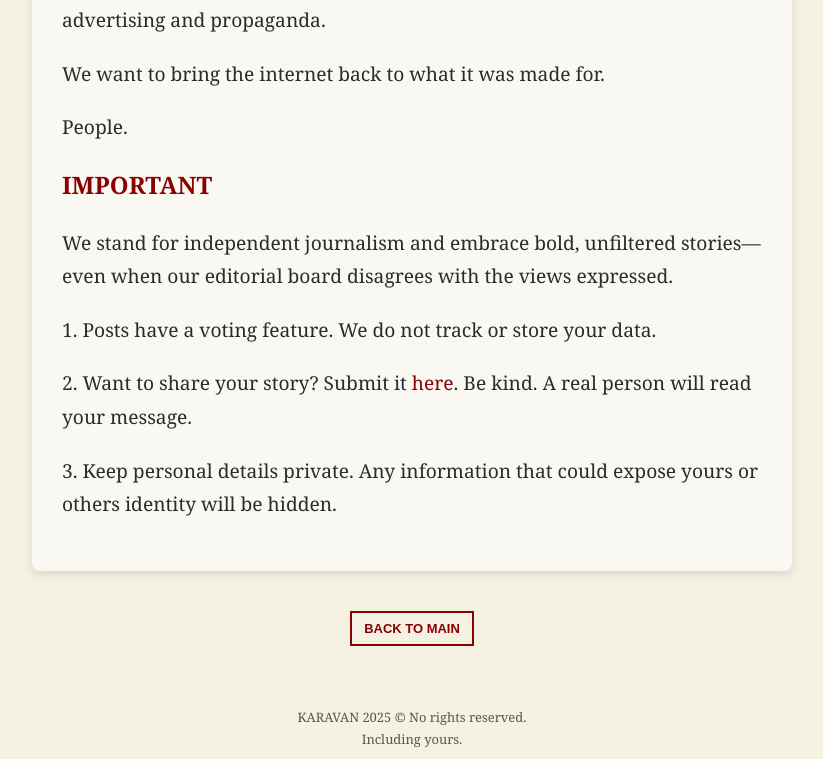
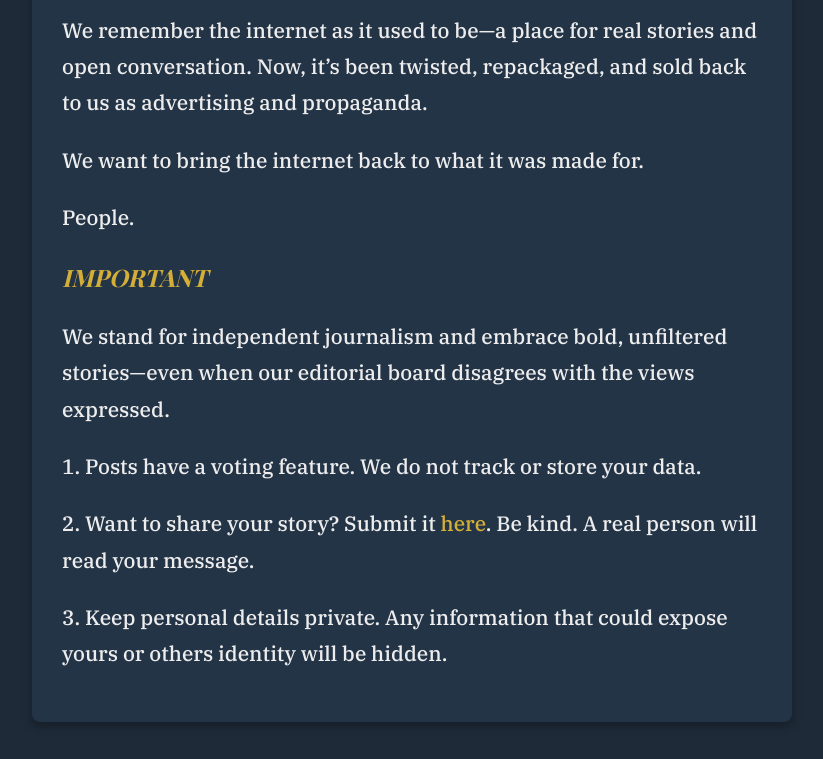
Before and after one commit to BluntSpeech/karavan, a plain HTML site: page about.html in a window 1280 px wide. Shown: the part 687-1446 px from the top of the page, without its empty margins (228-1051 px from the left). Drawn offline with nearby package versions, Linux system fonts and the light colour scheme.

Commit message:
Update about.html

```diff
--- a/about.html
+++ b/about.html
@@ -6,12 +6,14 @@
     <title>About Us - KARAVAN</title>
     <link rel="icon" href="favicon.png" type="image/png">
     <style>
+        @import url('https://fonts.googleapis.com/css2?family=Playfair+Display:wght@500;700&family=IBM+Plex+Serif:wght@500&display=swap');
+
         html, body {
             margin: 0;
             padding: 20px;
-            background: #F5F1E3;
-            color: #2B2B2B;
-            font-family: "Georgia", serif;
+            background: #1E2A38;
+            color: #EDEDED;
+            font-family: 'Playfair Display', serif;
             line-height: 1.75;
             text-align: left;
             max-width: 100vw;
@@ -28,29 +30,32 @@
         .content {
             max-width: 700px;
             margin: 0 auto;
-            background: #FAF8F2;
+            background: #243447;
             padding: 30px;
             border-radius: 8px;
-            box-shadow: 0 4px 10px rgba(0, 0, 0, 0.1);
+            box-shadow: 0 4px 10px rgba(0, 0, 0, 0.3);
         }
 
         h1 {
-            font-size: 2.5em;
-            color: #8B0000;
+            font-size: 2.7em;
+            color: #D4AF37;
             text-align: left;
             margin-bottom: 20px;
-            font-weight: bold;
+            font-weight: 700;
+            letter-spacing: 1px;
         }
 
         p {
-            font-size: 1.2em;
-            color: #2B2B2B;
+            font-size: 1.3em;
+            color: #EDEDED;
             margin-bottom: 20px;
+            font-family: 'IBM Plex Serif', serif;
         }
 
         .highlight {
-            color: #8B0000;
+            color: #D4AF37;
             font-weight: bold;
+            font-style: italic;
         }
 
         .final-block {
@@ -59,7 +64,7 @@
         }
 
         footer {
-            color: #555;
+            color: #AAA;
             font-size: 0.9em;
             margin-top: 40px;
             text-align: center;
@@ -73,10 +78,10 @@
                 max-width: 90%;
             }
             h1 {
-                font-size: 2em;
+                font-size: 2.3em;
             }
             p {
-                font-size: 1.1em;
+                font-size: 1.2em;
             }
             footer {
                 font-size: 0.8em;
@@ -85,10 +90,10 @@
 
         @media (max-width: 480px) {
             h1 {
-                font-size: 1.8em;
+                font-size: 2em;
             }
             p {
-                font-size: 1em;
+                font-size: 1.1em;
             }
             .content {
                 max-width: 95%;
@@ -114,30 +119,31 @@
 
         .back-button {
             background: none;
-            border: 2px solid #8B0000;
+            border: 2px solid #D4AF37;
             padding: 8px 12px;
             font-size: 0.9em;
             font-weight: bold;
-            color: #8B0000;
+            color: #D4AF37;
             cursor: pointer;
             transition: background 0.2s ease, color 0.2s ease;
             text-transform: uppercase;
+            letter-spacing: 1px;
         }
 
         .back-button:hover {
-            background: #8B0000;
-            color: #FAF8F2;
+            background: #D4AF37;
+            color: #1E2A38;
         }
 
         .rights-text {
             margin-top: 10px;
             text-align: center;
-            color: #555;
+            color: #AAA;
             font-size: 0.9em;
         }
 
-        a.red-link {
-            color: #8B0000;
+        a.gold-link {
+            color: #D4AF37;
             text-decoration: none;
         }
     </style>
@@ -163,7 +169,7 @@
      <h2 class="highlight">IMPORTANT</h2>
         <p>We stand for independent journalism and embrace bold, unfiltered stories—even when our editorial board disagrees with the views expressed.</p>
         <p>1. Posts have a voting feature. We do not track or store your data.</p>
-        <p>2. Want to share your story? Submit it <a href="#" class="red-link">here</a>. Be kind. A real person will read your message.</p>
+        <p>2. Want to share your story? Submit it <a href="#" class="gold-link">here</a>. Be kind. A real person will read your message.</p>
         <p>3. Keep personal details private. Any information that could expose yours or others identity will be hidden.</p>
     </div>
     <footer>
```
